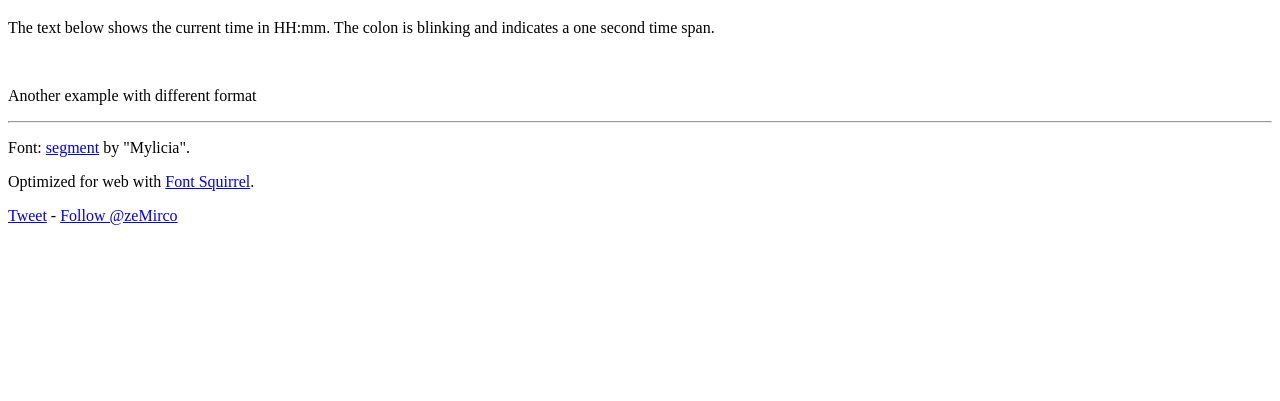
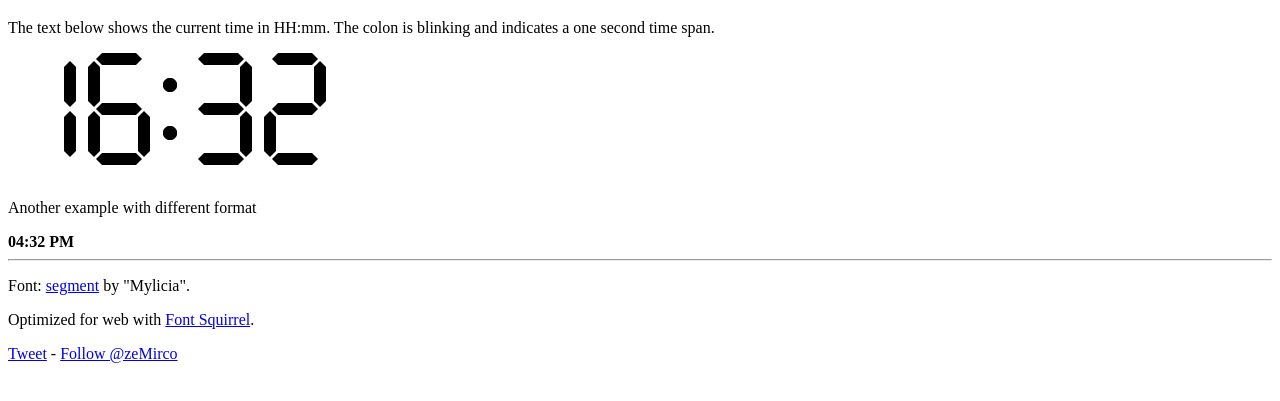
Before and after one commit to zemirco/ng-scoreboard-clock, a website: page example/index.html in a window 1280 px wide. Shown: the part 61-462 px from the top of the page. Drawn offline with Linux system fonts and the light colour scheme.

Commit message:
fix example

```diff
--- a/example/index.html
+++ b/example/index.html
@@ -5,7 +5,7 @@
   <link rel="stylesheet" href="style.css"/>
   <script src="./vendor/jquery-1.9.1.min.js"></script>
   <script src="./vendor/angular.min.js"></script>
-  <script type="text/javascript" src="../index.js"></script>
+  <script type="text/javascript" src="../scoreboard.js"></script>
   <script type="text/javascript" src="script.js"></script>
 </head>
 <body>
```
